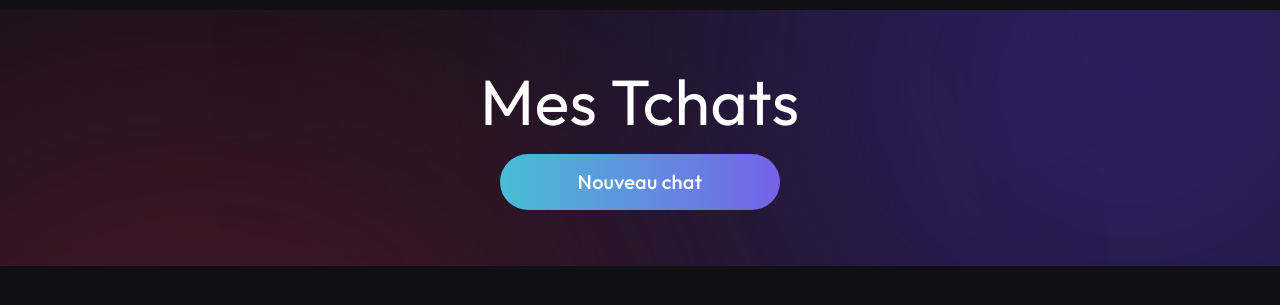
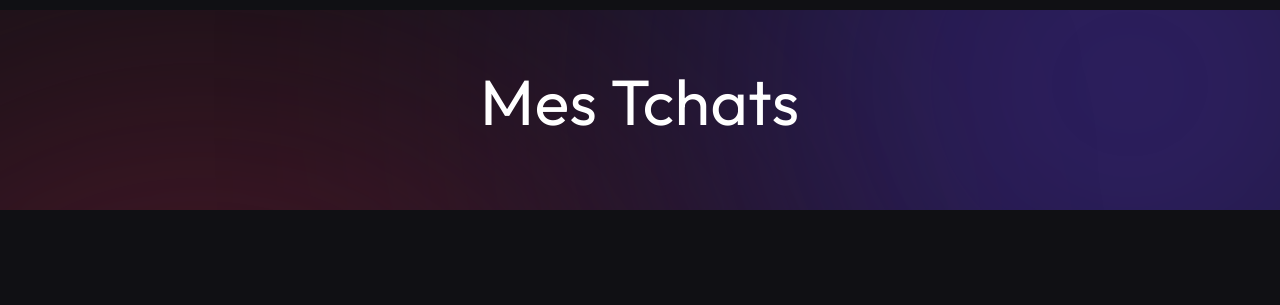
Before and after one commit to Negesti33/my-moviedex, a Rails app: page /chats in a window 1280 px wide. Shown: the part 60-365 px from the top of the page. Run offline with Rails 7, Linux system fonts and the light colour scheme; the visitor is signed in with stand-in values (Sample User, id 1); data that the repository does not hold is empty; style sheets or scripts are compiled from the project's sources; parts of the project's set-up code (start-up, migrations or seed data) failed here and were passed over; some libraries are stand-ins or nearby versions.

Commit message:
update app/views/chats/index.html.erb

```diff
--- a/app/views/chats/index.html.erb
+++ b/app/views/chats/index.html.erb
@@ -17,5 +17,5 @@
       </div>
     <% end %>
   </div>
-  <%= button_to "Nouveau chat", chats_path, class: "btn-gradient" %>
+  <% button_to "Nouveau chat", chats_path, class: "btn-gradient" %>
 </section>
```
